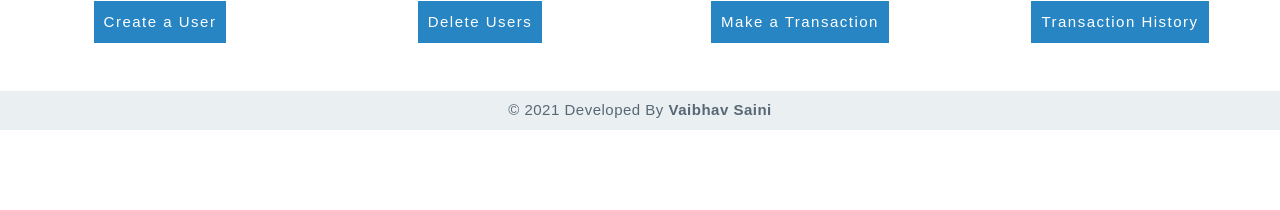
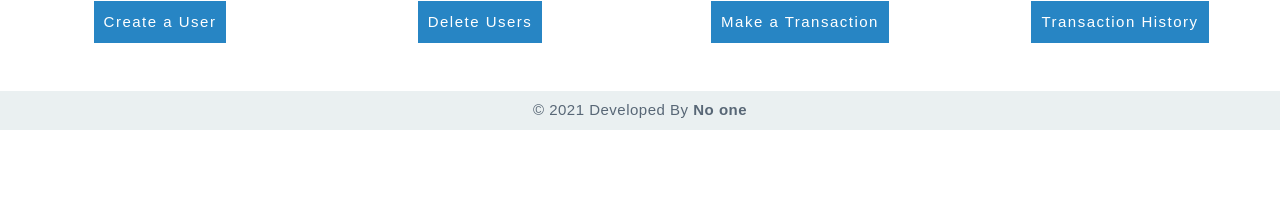
Before and after one commit to sparshbaurasi/docker-lamp-project, a PHP site: page / in a window 1280 px wide. Shown: the part 590-800 px from the top of the page. Run offline with PHP 8.4, Linux system fonts and the light colour scheme.

Commit message:
Add files via upload

```diff
--- a/index.php
+++ b/index.php
@@ -53,7 +53,7 @@
             </div>
       </div>
       <footer class="text-center mt-5 py-2">
-        <p>&copy 2021 Developed By <b>Vaibhav Saini</b></p>
+        <p>&copy 2021 Developed By <b>No one</b></p>
       </footer>
       <script src="https://code.jquery.com/jquery-3.5.1.slim.min.js" integrity="sha384-DfXdz2htPH0lsSSs5nCTpuj/zy4C+OGpamoFVy38MVBnE+IbbVYUew+OrCXaRkfj" crossorigin="anonymous"></script>
 <script src="https://cdn.jsdelivr.net/npm/bootstrap@4.5.3/dist/js/bootstrap.bundle.min.js" integrity="sha384-ho+j7jyWK8fNQe+A12Hb8AhRq26LrZ/JpcUGGOn+Y7RsweNrtN/tE3MoK7ZeZDyx" crossorigin="anonymous"></script>
```
